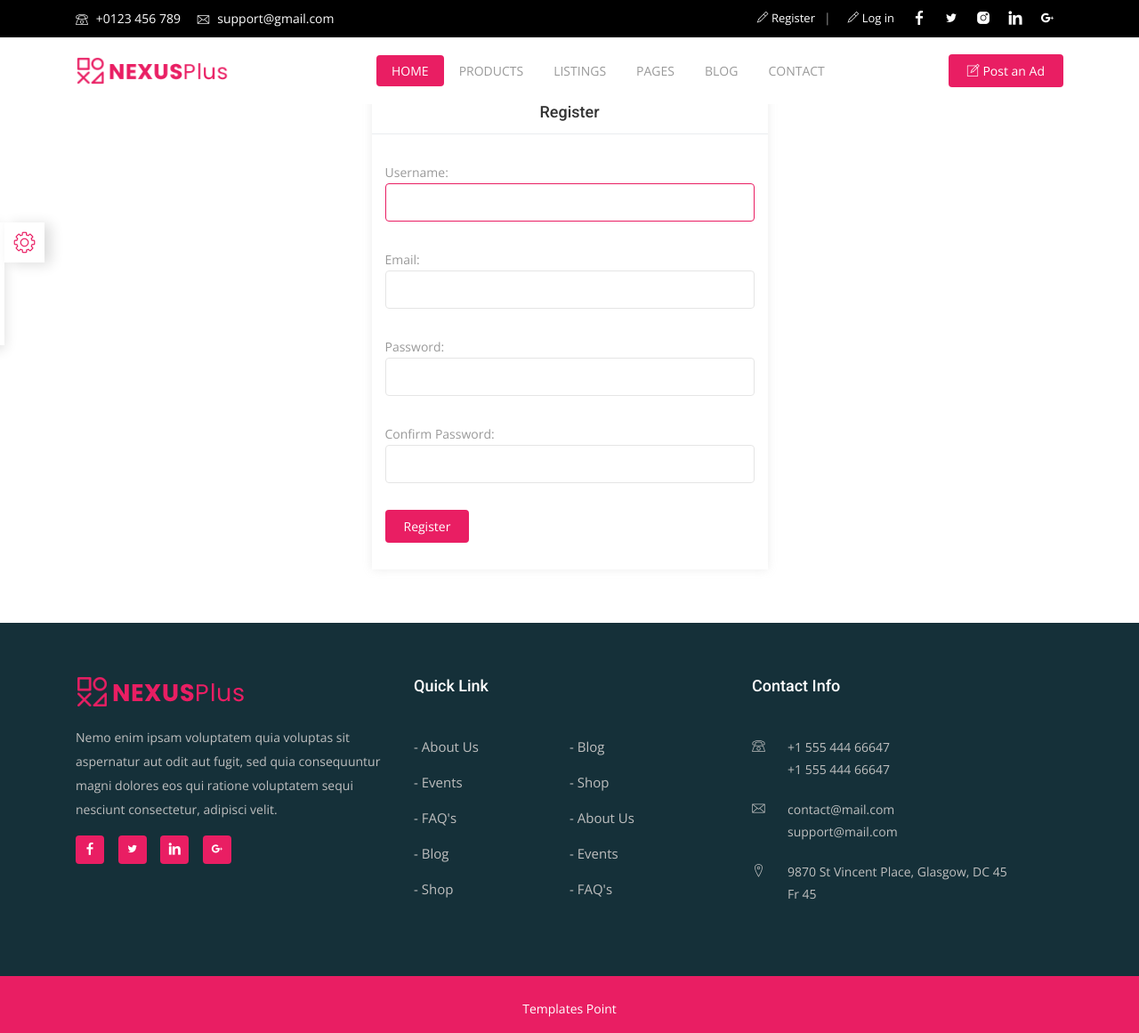
After one commit to ruhulloh/nexus_app, a Django app: page /register/ in a window 1280 px wide. The commit adds this page. Shown: the whole page at 89% size. Run offline with Django 5.2, Linux system fonts and the light colour scheme; some libraries are stand-ins or nearby versions; some web fonts are replaced.

Commit message:
Register part

```diff
--- a/main/forms.py
+++ b/main/forms.py
@@ -1,5 +1,29 @@
 from django import forms
+from django.forms import ModelForm
+from django.contrib.auth.models import User
+from django.contrib.auth.forms import UserCreationForm
+class LoginForm(forms.Form):
+	login = forms.CharField(max_length=30,label="Login",widget=forms.TextInput(attrs={'class':'form-control'}))
+	password = forms.CharField(widget=forms.PasswordInput(attrs={'class':'form-control'}),label="Password")
+class RegisterForm(UserCreationForm):
+	email = forms.EmailField(
+		label="your email",
+		widget=forms.EmailInput(attrs={'class':'form-control'})
+		)
+	def __init__(self,*args,**kwargs):
+		super(RegisterForm,self).__init__(*args,**kwargs)
+		self.fields['password1'].widget.attrs['class'] = "form-control"
+		self.fields['password2'].widget.attrs['class'] = "form-control"
 
-class LoginForm(forms.Form):
-    login = forms.CharField(max_length=60,label='login',widget=forms.TextInput(attrs={'class':'form-control'}))
-    password = forms.CharField(widget=forms.PasswordInput(attrs={'class':'form-control'}),label="password")
+	class Meta:
+		model = User
+		fields = ['username','email','password1','password2']
+		labels = {
+			'username':"your username",
+			"password1":"your password1",
+			"password2":"your password2"
+
+		}
+		widgets = {
+		'username':forms.TextInput(attrs={'class':'form-control'}),
+		}
--- a/main/urls.py
+++ b/main/urls.py
@@ -1,12 +1,13 @@
 from django.urls import path
-from .views import main,login_view
+from .views import main,login_view, logout_view, register_view
 from django.conf import settings
 from django.conf.urls.static import static
 
 urlpatterns = [
     path('', main, name='main'),
     path('login/',login_view, name='login'),
-    path('logout/',login_view, name='logout')
+    path('logout/',logout_view, name='logout'),
+    path('register/', register_view, name='register')
 
 
 ]+ static(settings.MEDIA_URL, document_root=settings.MEDIA_ROOT)
--- a/main/views.py
+++ b/main/views.py
@@ -4,6 +4,8 @@ from category.models import Category, Region
 from product.models import Product, ProductImage
 from .forms import *
 from django.contrib.auth import authenticate,login,logout
+from django.contrib.auth.forms import UserCreationForm
+
 
 def login_view(request):
     form = LoginForm()
@@ -24,7 +26,20 @@ def login_view(request):
 def logout_view(request):
     logout(request)
     request.session.flush()
-    return redirect('home')
+    return redirect('main')
+def register_view(request):
+	form = RegisterForm()
+	if request.method == "POST":
+		form = RegisterForm(request.POST)
+		if form.is_valid():
+			form.save()
+			return redirect('login')
+		else:
+			form.add_error(None,"Toliq va hatolarsiz toldiring!")
+	context = {
+     'form':form
+		}
+	return render(request,'register.html',context)
 
 def main(request):
     # Barcha kategoriyalarni olish
--- a/templates/base.html
+++ b/templates/base.html
@@ -51,15 +51,18 @@
                         <a class="linkedin" href="#"><i class="lni-linkedin-fill"></i></a>
                         <a class="google" href="#"><i class="lni-google-plus"></i></a>
                     </div>
-                    <div class="header-top-right float-right" style="margin: -25px;padding: 20px;">
+                    <div class="header-top-right float-right">
                         {% if user.is_authenticated %}
-                        <a class="header-top-button">{{ user.username }}</a>
-                        <a href="{% url 'logout' %}"  class="header-top-button"><p>Log out</p></a>
+                        <a href class="header-top-button"><i class="lni-lock"></i>{{ user.firstname }}</a>
+                        <a href="{% url 'logout' %}" class="header-top-button"><i class="lni-logout"></i> Log Out</a>
                         {% else %}
-                        <a href="{% url 'login' %}" class="header-top-button"><i class="lni-lock"></i> Log In</a> |
-                        <a href="register.html" class="header-top-button"><i class="lni-pencil"></i> Register</a>
-                        {% endif %}
+                        <a href="{% url 'register' %}" class="header-top-button"><i class="lni-pencil"></i> Register</a>|
+                        <a href="{% url 'login' %}" class="header-top-button"><i class="lni-pencil"></i> Log in</a>
+
+
+                        {% endif  %}
                     </div>
+
                 </div>
             </div>
         </div>
--- /dev/null
+++ b/templates/register.html
@@ -0,0 +1,40 @@
+{% extends 'base.html' %}
+
+{% block content %}
+<section class="register section-padding">
+    <div class="container">
+        <div class="row justify-content-center">
+            <div class="col-lg-5 col-md-12 col-xs-12">
+                <div class="register-form login-area">
+                    <h3>Register</h3>
+                    <form class="login-form" method="post">
+                        {% csrf_token %}
+
+                        <div class="form-group">
+                            <label for="id_username">Username:</label>
+                            {{ form.username }}
+                        </div>
+
+                        <div class="form-group">
+                            <label for="id_email">Email:</label>
+                            {{ form.email }}
+                        </div>
+
+                        <div class="form-group">
+                            <label for="id_password1">Password:</label>
+                            {{ form.password1 }}
+                        </div>
+
+                        <div class="form-group">
+                            <label for="id_password2">Confirm Password:</label>
+                            {{ form.password2 }}
+                        </div>
+
+                        <button type="submit" class="btn btn-common log-btn">Register</button>
+                    </form>
+                </div>
+            </div>
+        </div>
+    </div>
+</section>
+{% endblock content %}
```
